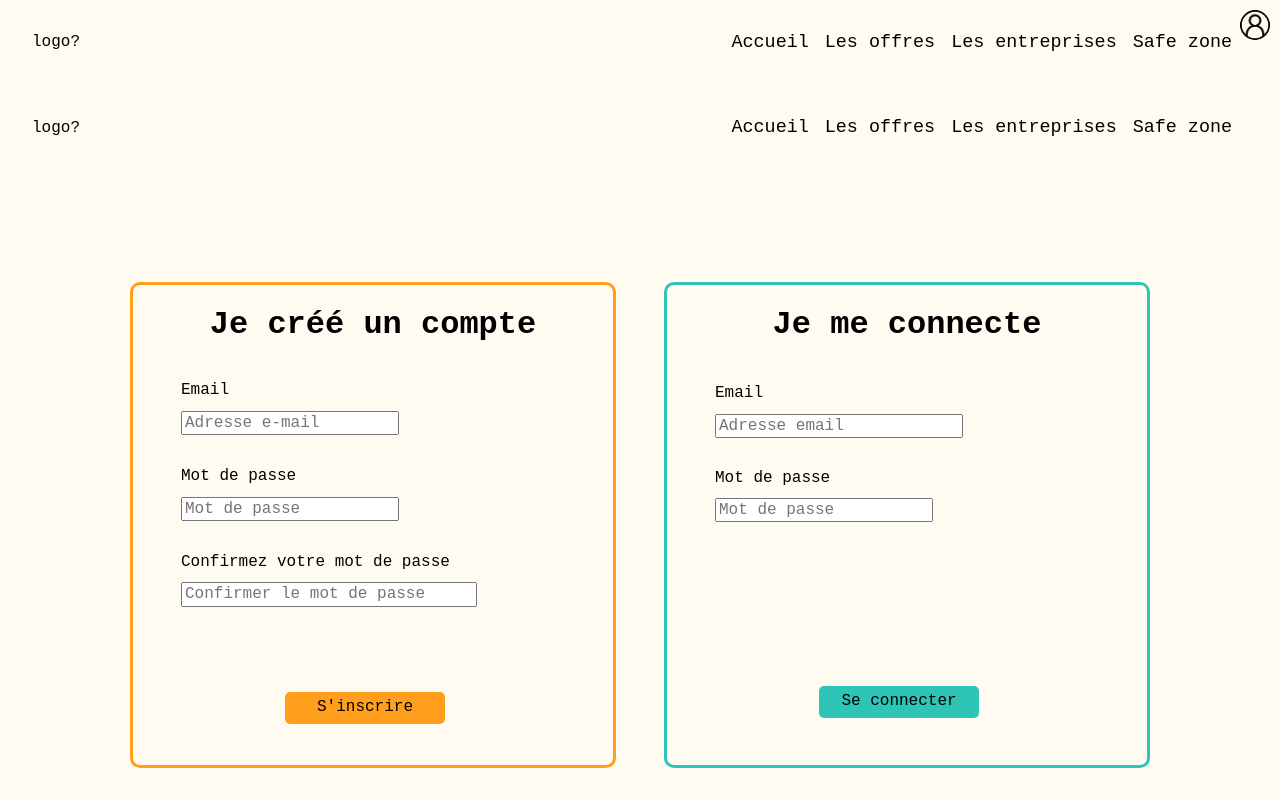
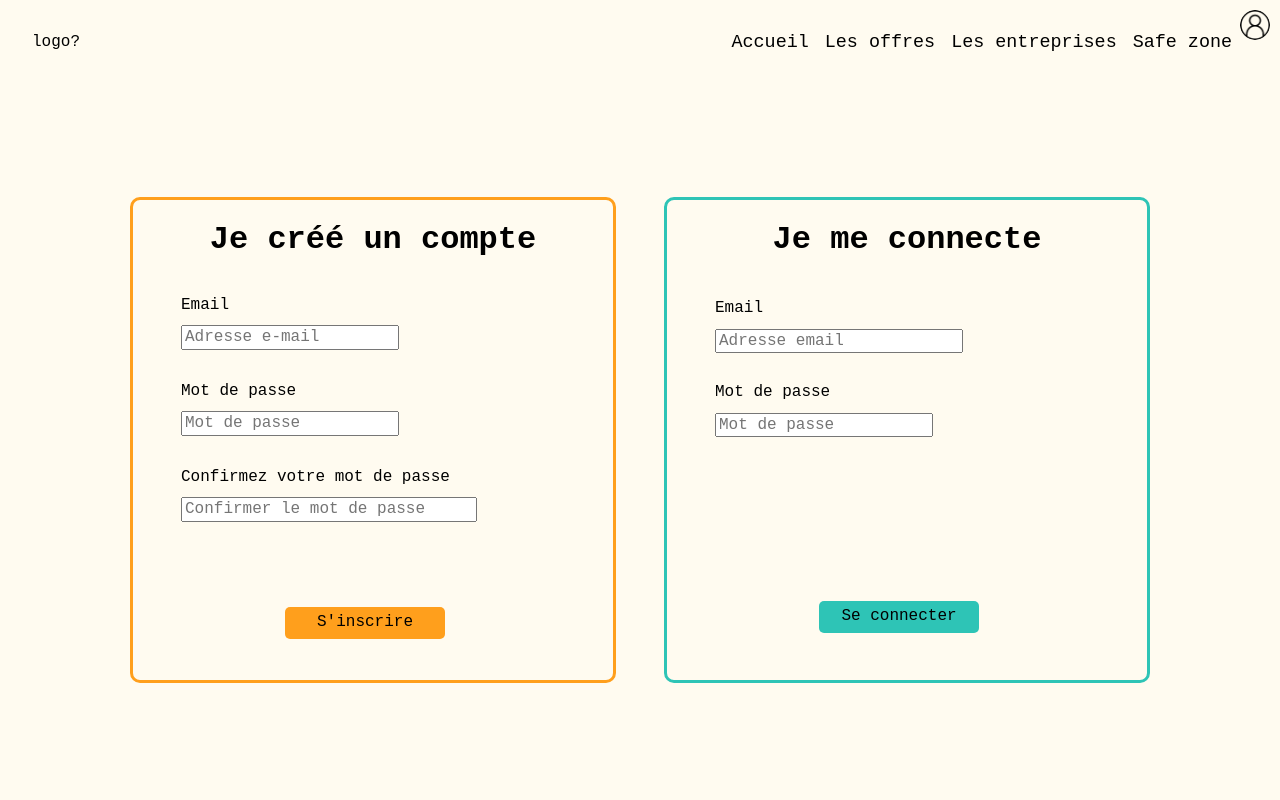
Before and after one commit to aurelienLavanchy/Hackathon-03.07.24, a React (Vite) app in the folder client/: page /connection in a window 1280 px wide. Built offline with nearby package versions, Linux system fonts and the light colour scheme; no server answers.

Commit message:
feat: authetification

```diff
--- a/client/src/components/Navbar.jsx
+++ b/client/src/components/Navbar.jsx
@@ -8,7 +8,7 @@ export default function Navbar() {
       <span>logo?</span>
       <div>
         <ul>
-          <Link to="/">
+          <Link to="/home">
             <li>Accueil</li>
           </Link>
           <Link to="/offers">
--- a/client/src/pages/connectionPage/ConnectionPage.jsx
+++ b/client/src/pages/connectionPage/ConnectionPage.jsx
@@ -1,12 +1,9 @@
 import "./ConnectionPage.css";
 import Connection from "../../components/connection/Connection";
 import SignUp from "../../components/signup/Signup";
-import NavBar from "../../components/Navbar";
 
 export default function ConnectionPage() {
   return (
-    <>
-      <NavBar />
     <div className="form-auth">
       <section className="container-signup">
         <SignUp />
@@ -16,6 +13,5 @@ export default function ConnectionPage() {
         <Connection />
       </section>
     </div>
-    </>
   );
 }
```
Lines whose indentation alone changed are shown as unchanged.
